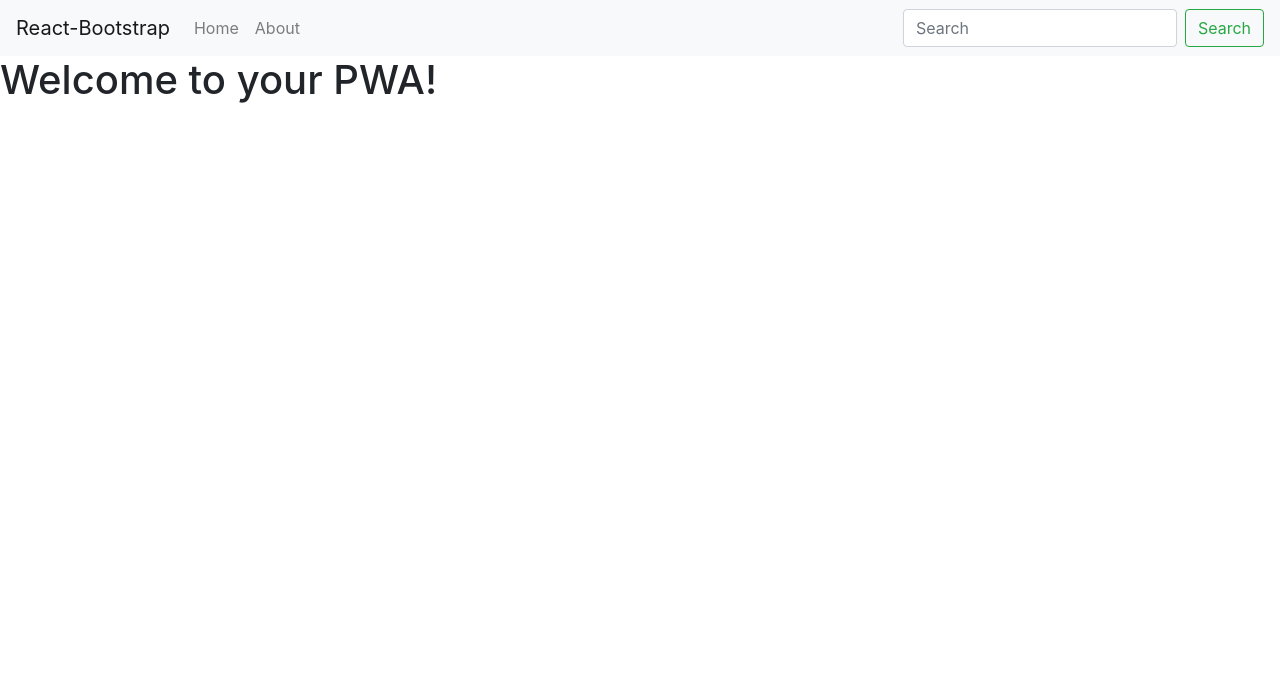
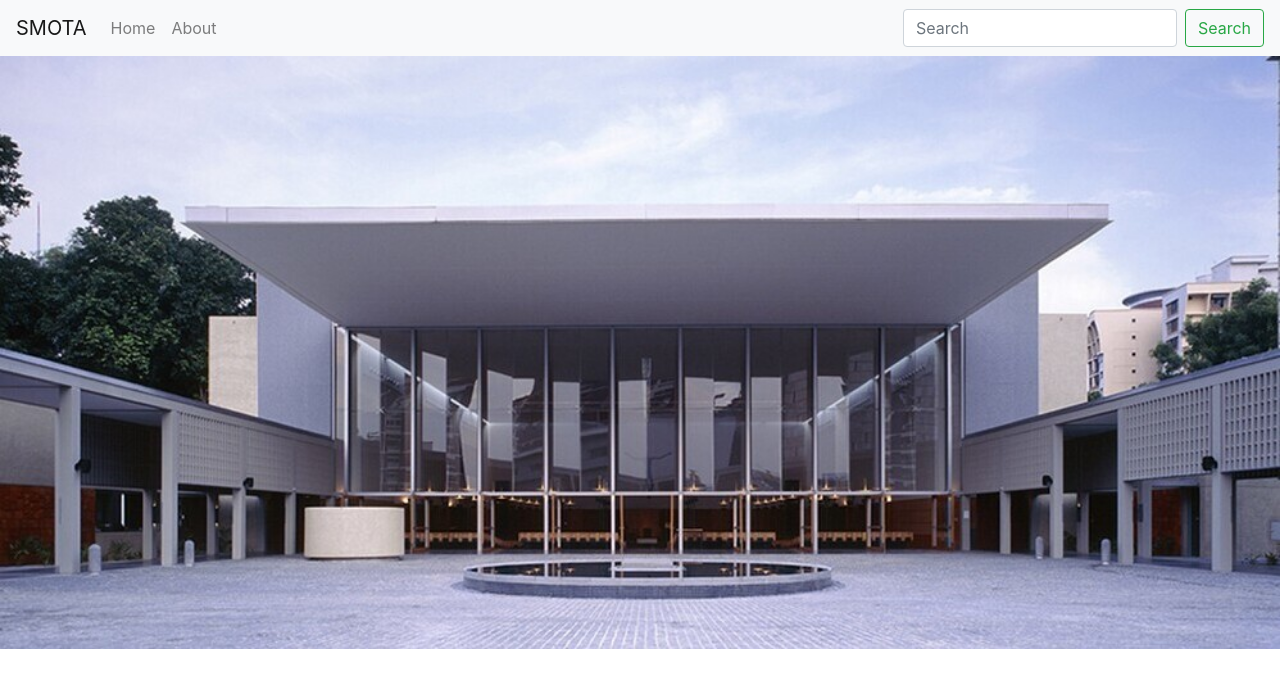
Before and after one commit to ashiswin/SMOTA-Web-App, a React (Create React App) app: page / in a window 1280 px wide. Shown: the top 688 px of the page. Built offline with nearby package versions, Linux system fonts and the light colour scheme.

Commit message:
Add home screen image
Added image to the top of the home screen

```diff
--- a/package.json
+++ b/package.json
@@ -3,6 +3,8 @@
   "version": "0.1.0",
   "private": true,
   "dependencies": {
+    "@fortawesome/fontawesome-svg-core": "^1.2.32",
+    "@fortawesome/free-solid-svg-icons": "^5.15.1",
     "@testing-library/jest-dom": "^4.2.4",
     "@testing-library/react": "^9.5.0",
     "@testing-library/user-event": "^7.2.1",
@@ -19,7 +21,8 @@
     "start": "react-scripts start",
     "build": "react-scripts build",
     "test": "react-scripts test",
-    "eject": "react-scripts eject"
+    "eject": "react-scripts eject",
+    "lint": "eslint ."
   },
   "eslintConfig": {
     "extends": "react-app"
--- a/src/App.tsx
+++ b/src/App.tsx
@@ -9,7 +9,7 @@ const App: React.FC = () => (
   <Router>
     <Suspense fallback={<div>Loading...</div>}>
       <Navbar bg="light" expand="lg">
-        <Navbar.Brand href="#home">React-Bootstrap</Navbar.Brand>
+        <Navbar.Brand href="#home">SMOTA</Navbar.Brand>
         <Navbar.Toggle aria-controls="basic-navbar-nav" />
         <Navbar.Collapse id="basic-navbar-nav">
           <Nav className="mr-auto">
--- a/src/screens/HomeScreen.tsx
+++ b/src/screens/HomeScreen.tsx
@@ -1,7 +1,16 @@
 import React from "react";
+import smota_large from "../assets/img/smota-jumbotron.jpg";
 
 const HomeScreen: React.FC = () => (
-  <h1>Welcome to your PWA!</h1>
+    <div>
+        <img src={smota_large} style={styles.image} alt="St Mary of the Angels Singapore" />
+    </div>
 );
 
+const styles = {
+    image: {
+        width: "100%"
+    }
+}
+
 export default HomeScreen;
```
Also changed, not shown: src/assets/img/smota-jumbotron.jpg (added), 1 other file (tests, documents, lock files or other folders).
